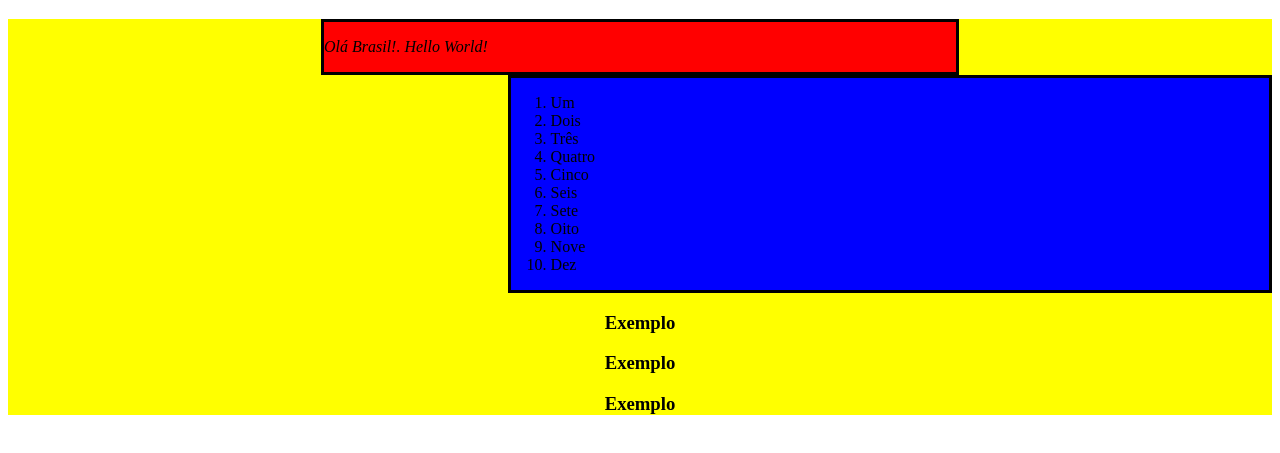
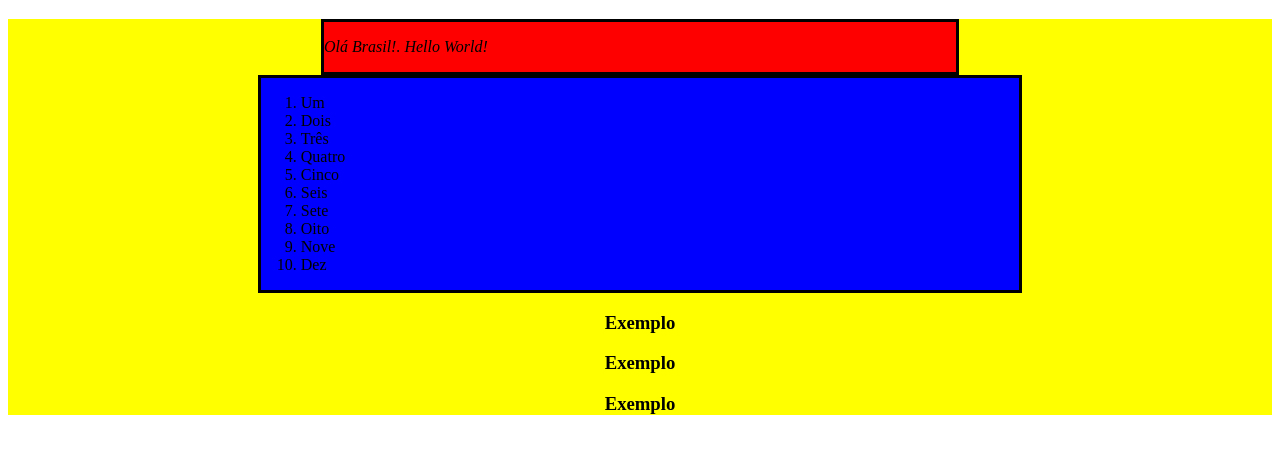
Before and after one commit to math180/fundamentos-exercises-trybe, a plain HTML site: page index.html in a window 1280 px wide. Shown: the part 61-514 px from the top of the page. Drawn offline with Linux system fonts and the light colour scheme.

Commit message:
exercicio 4

```diff
--- a/index.html
+++ b/index.html
@@ -151,6 +151,10 @@
 
     addTagSection.remove()
 
+    //4- 🚀 Centralize a section criado no passo 6 (aquele que possui a classe right-content). Dica: para centralizar, basta configurar o margin-right: auto da section;
+
+    addTagSection2.style.marginRight = 'auto'
+
   </script>
 </body>
 
```
